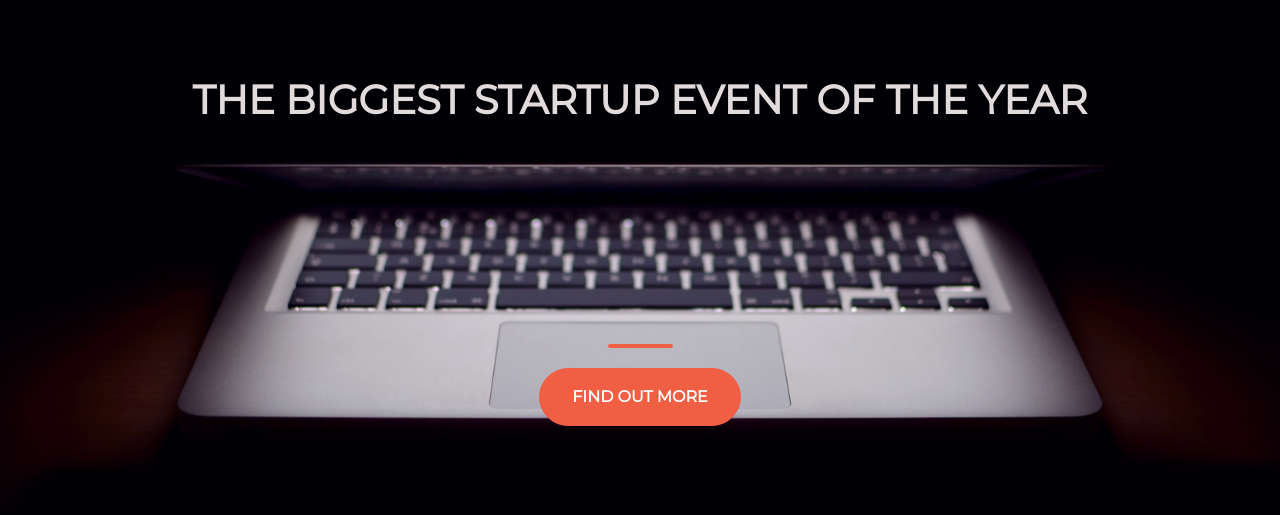
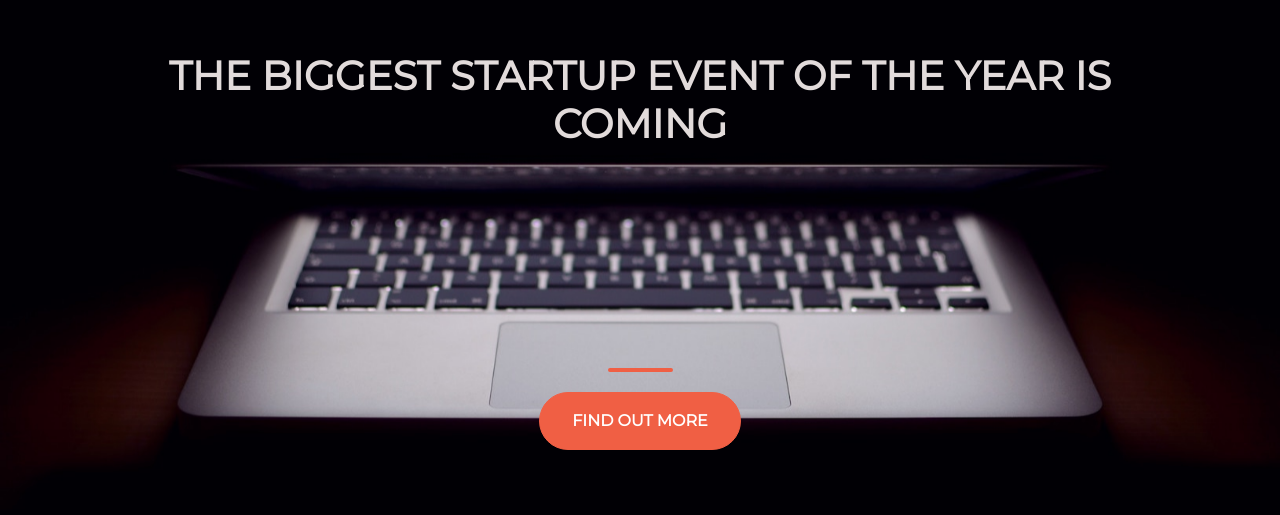
Before and after one commit to Rodrigofms/Primeiro-Projeto, a plain HTML site: page index.html in a window 1280 px wide. Shown: the part 149-664 px from the top of the page. Drawn offline with nearby package versions, Linux system fonts and the light colour scheme.

Commit message:
Troca de mensagem

```diff
--- a/index.html
+++ b/index.html
@@ -16,7 +16,7 @@
   <div class="container d-flex align-items-center h-100 justify-content-center">
     <div class"row">
       <header class="text-center col-12">
-        <h1 class="text-uppercase"><strong>the biggest startup event of the year</strong></h1>
+        <h1 class="text-uppercase"><strong>the biggest startup event of the year is coming</strong></h1>
       </header>
       <div class="buffer col-12"></div>
       <section class="text-center col-12">
```
